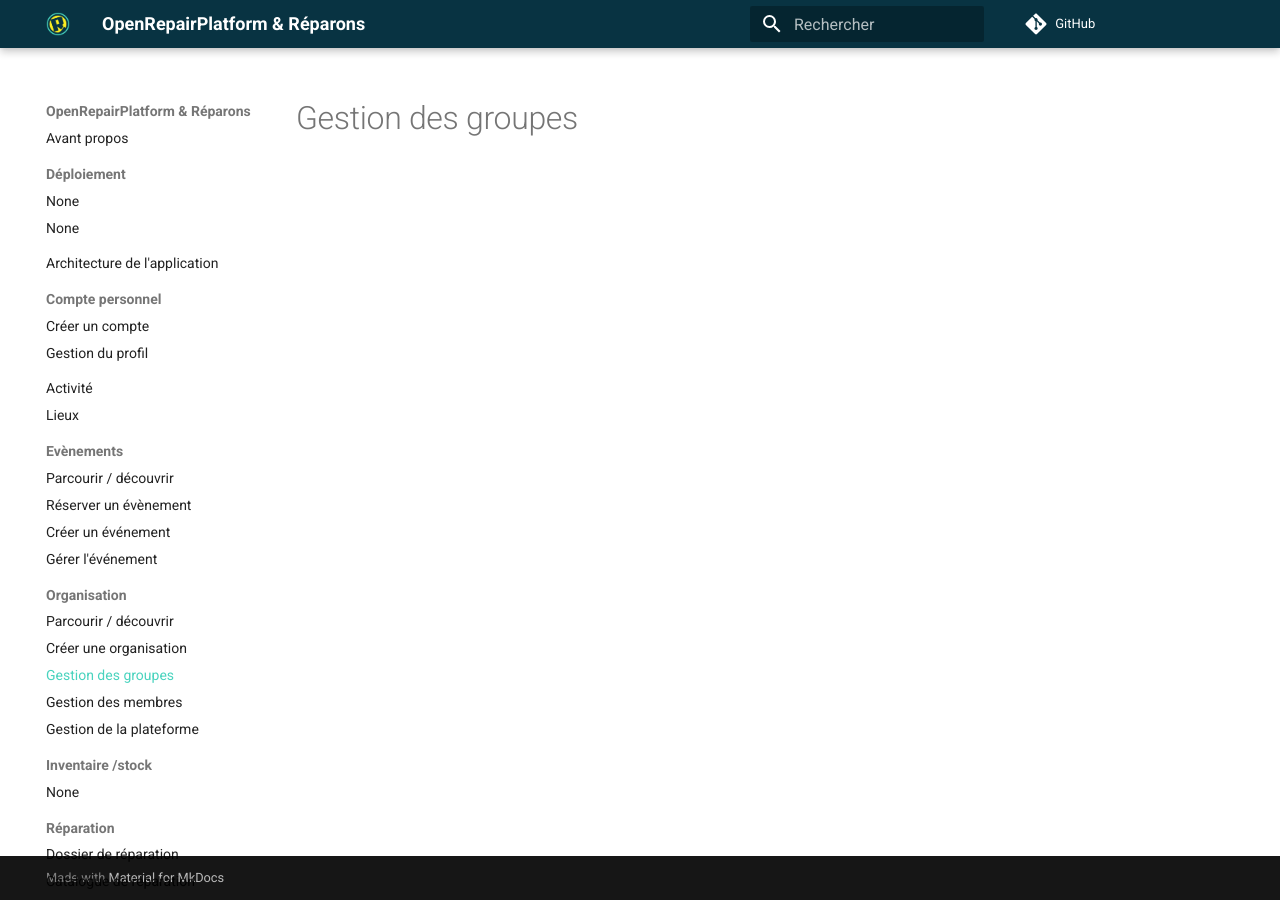
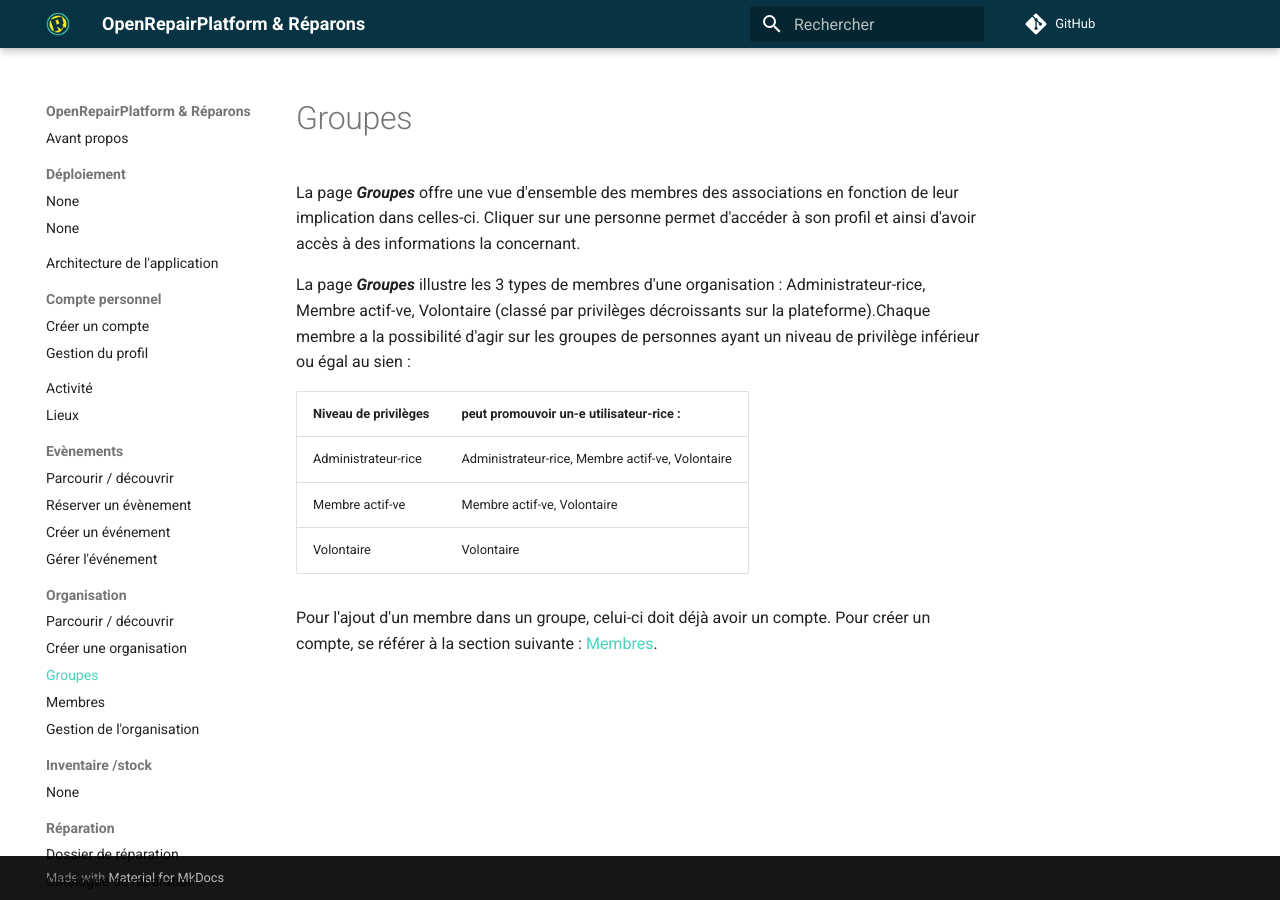
Before and after one commit to AtelierSoude/OpenRepairPlatform-docmentation, an MkDocs documentation site: the page built from docs/organization/groups.md, in a window 1280 px wide. Built offline with MkDocs 1.6.1 and Material for MkDocs 9.7.7, drawn with Linux system fonts in a browser that asks for light colours; nearby versions of some CDN libraries; comment, search, counter and statistics services are not loaded.

Commit message:
Added Groupes section from the organization section

```diff
--- a/docs/organization/groups.md
+++ b/docs/organization/groups.md
@@ -1 +1,13 @@
-# Gestion des groupes
+# Groupes
+
+La page ***Groupes*** offre une vue d'ensemble des membres des associations en fonction de leur implication dans celles-ci. Cliquer sur une personne permet d'accéder à son profil et ainsi d'avoir accès à des informations la concernant.
+
+La page ***Groupes*** illustre les 3 types de membres d'une organisation : Administrateur-rice, Membre actif-ve, Volontaire (classé par privilèges décroissants sur la plateforme).Chaque membre a la possibilité d'agir sur les groupes de personnes ayant un niveau de privilège inférieur ou égal au sien :
+
+| Niveau de privilèges | peut promouvoir un-e utilisateur-rice :          |
+|:---------------------|:-------------------------------------------------|
+| Administrateur-rice  | Administrateur-rice, Membre actif-ve, Volontaire |
+| Membre actif-ve      | Membre actif-ve, Volontaire                      |
+| Volontaire           | Volontaire                                       |
+
+Pour l'ajout d'un membre dans un groupe, celui-ci doit déjà avoir un compte. Pour créer un compte, se référer à la section suivante : [Membres](members.md).
--- a/docs/organization/manage.md
+++ b/docs/organization/manage.md
@@ -1 +1 @@
-# Gestion de la plateforme
+# Gestion de l'organisation
--- a/docs/organization/members.md
+++ b/docs/organization/members.md
@@ -1 +1 @@
-# Gestion des membres
+# Membres
```
Also changed, not shown: docs/organization/create.md (+1 -1 lines).
